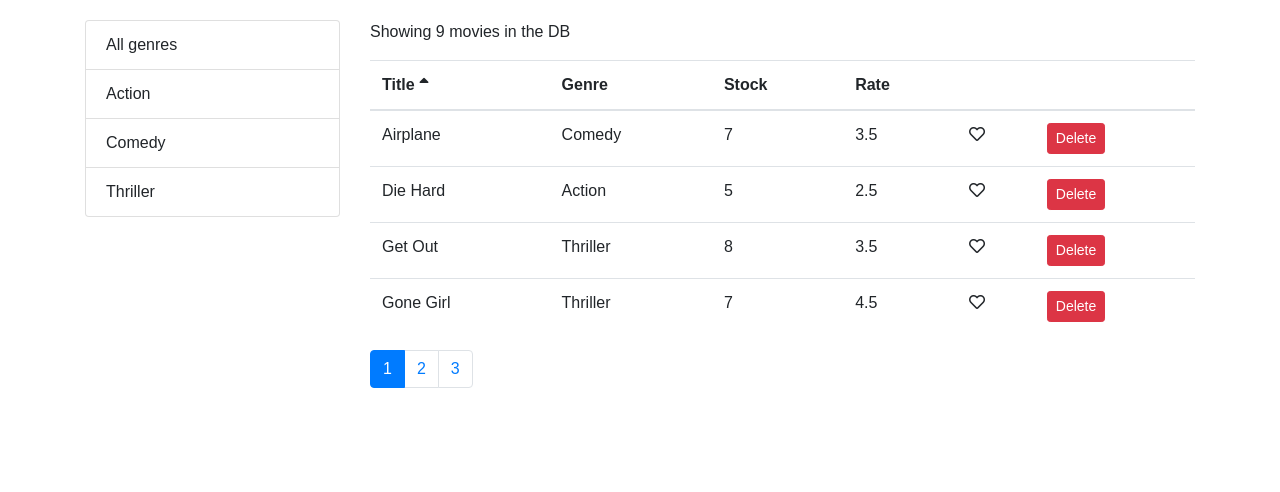
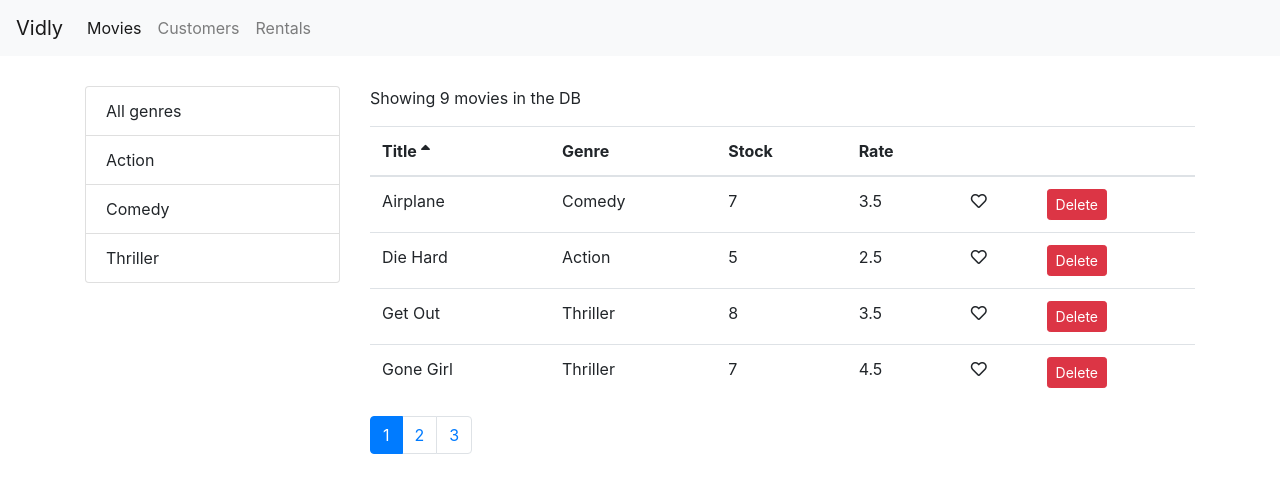
Before and after one commit to PabloYza/Vidly, a React (Create React App) app: page /movies in a window 1280 px wide. Shown: the top 492 px of the page. Built offline with nearby package versions, Linux system fonts and the light colour scheme.

Commit message:
Added Routes + Navbar

```diff
--- a/src/App.js
+++ b/src/App.js
@@ -1,14 +1,32 @@
 import React, { Component } from 'react';
+import { Route, Switch, Redirect } from 'react-router-dom';
 import Movies from './components/movies';
+import NotFound from './components/notFound';
+import Rentals from './components/rentals';
+import Customers from './components/customers';
+import NavBar from './components/navBar';
+
+
 /* import Like from './components/common/like'; */
 
 class App extends Component {
   state = {  }
   render() {
     return (
+    <React.Fragment>
+      <NavBar />
       <main className="container">
-        <Movies />
+        <Switch>
+          <Route path='/movies' component={Movies} ></Route>
+          <Route path='/customers' component={Customers} ></Route>
+          <Route path='/rentals' component={Rentals} ></Route>
+          <Route path='/not-found' component={NotFound} ></Route>
+          <Redirect from='/' exact to='/movies' />
+    {/* This Redirect will show the 'NOTFOUND' page when we type a route !== one of the above */}
+          <Redirect to='/not-found' />
+        </Switch>
       </main>
+    </React.Fragment>
     );
   }
 }
--- /dev/null
+++ b/src/components/customers.js
@@ -0,0 +1,10 @@
+import React from 'react';
+
+
+const Customers = () => {
+  return (
+    <h1>Customers</h1>
+   );
+}
+
+export default Customers;
--- /dev/null
+++ b/src/components/navBar.js
@@ -0,0 +1,38 @@
+import React from 'react';
+import { Link, NavLink } from 'react-router-dom'
+
+
+const NavBar = () => {
+  return (
+    <nav className="navbar navbar-expand-lg navbar-light bg-light">
+      <Link className="navbar-brand" to="/">
+        Vidly
+      </Link>
+      <button
+        className="navbar-toggler"
+        type="button" data-toggle="collapse"
+        data-target="#navbarNav"
+        aria-controls="navbarNav"
+        aria-expanded="false"
+        aria-label="Toggle navigation"
+      >
+        <span className="navbar-toggler-icon"></span>
+      </button>
+      <div className="collapse navbar-collapse" id="navbarNavAltMarkup">
+        <div className='navbar-nav' >
+          <NavLink className='nav-item nav-link' to='/movies'>
+            Movies
+          </NavLink>
+          <NavLink className='nav-item nav-link' to='/customers'>
+            Customers
+          </NavLink>
+          <NavLink className='nav-item nav-link' to='/rentals'>
+            Rentals
+          </NavLink>
+        </div>
+      </div>
+    </nav>
+  );
+}
+
+export default NavBar;
--- /dev/null
+++ b/src/components/notFound.js
@@ -0,0 +1,9 @@
+import React from 'react';
+
+const NotFound = () => {
+  return (
+    <h1>404 NOT FOUND</h1>
+   );
+}
+
+export default NotFound;
--- /dev/null
+++ b/src/components/rentals.js
@@ -0,0 +1,9 @@
+import React from 'react';
+
+const Rentals = () => {
+  return (
+    <h1>Rentals</h1>
+   );
+}
+
+export default Rentals;
--- a/src/index.css
+++ b/src/index.css
@@ -1,9 +1,11 @@
 body {
   margin: 0;
-  padding: 20px 0 0 0;
+  padding: 0 0 0 0;
   font-family: sans-serif;
 }
-
+.navbar {
+  margin-bottom: 30px;
+}
 .clickable {
   cursor: pointer
 };
--- a/src/index.js
+++ b/src/index.js
@@ -1,11 +1,15 @@
 import React from 'react';
 import ReactDOM from 'react-dom';
+import './index.css';
+import { BrowserRouter } from 'react-router-dom';
 import 'bootstrap/dist/css/bootstrap.css';
-import './index.css';
+
 
 import App from "./App";
 
 ReactDOM.render(
-  <App />,
+  <BrowserRouter>
+    <App />
+  </BrowserRouter>,
   document.querySelector('#root')
-)
+);
```
Also changed, not shown: package.json (+6 -1 lines), src/components/movieForm.js (added, +9 -0 lines), 1 other file (tests, documents, lock files or other folders).
